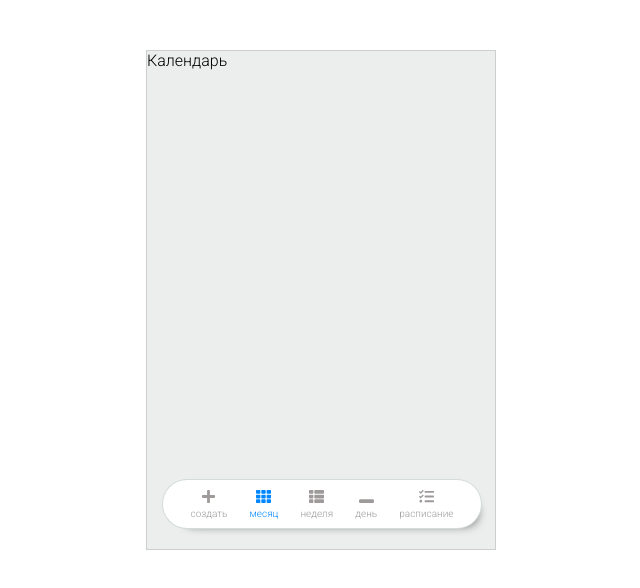
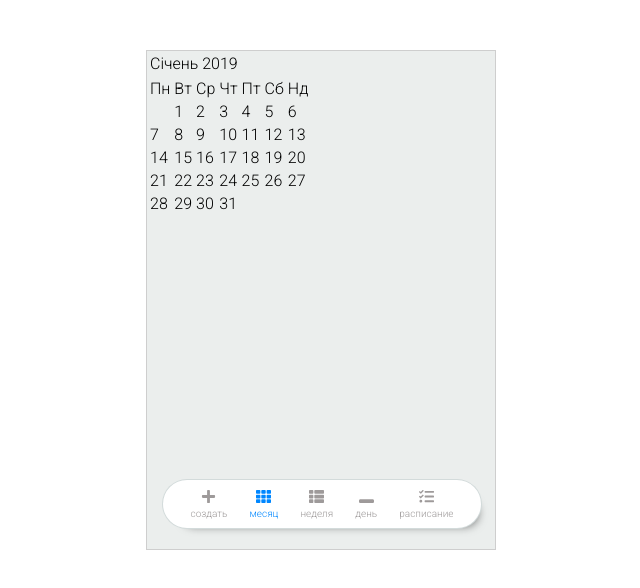
Before and after one commit to Artem-Derevenko/react-calendar, a React (Create React App) app in the folder calendar/: page / in a window 1280 px wide. Shown: the top 588 px of the page, without its empty margins (319-959 px from the left). Built offline with nearby package versions, Linux system fonts and the light colour scheme.

Commit message:
Add Calendar

```diff
--- a/calendar/src/App.js
+++ b/calendar/src/App.js
@@ -32,7 +32,7 @@ class App extends Component {
     return (
       <div className = "App">
         <div className = {`wrap transition ${page}`}>
-          <BlockCalendar />
+          <BlockCalendar { ... this.state } />
           <BlockEvents />
         </div>
         <NavBar
--- a/calendar/src/components/BlockCalendar/BlockCalendar.jsx
+++ b/calendar/src/components/BlockCalendar/BlockCalendar.jsx
@@ -1,11 +1,18 @@
 import React, { Component } from 'react';
+import BlockCalendarMonth from './BlockCalendarMonth.jsx';
+import BlockCalendarDay from './BlockCalendarDay.jsx';
+import BlockCalendarWeek from './BlockCalendarWeek.jsx';
 import '../../css/calendar.css';
 
 class BlockCalendar extends Component {
     render() {
+        const { activeMenu } = this.props;
+
         return (
             <div className="block-calendar">
-                Календарь
+                { activeMenu === 'month' && <BlockCalendarMonth />}
+                { activeMenu === 'week' && <BlockCalendarWeek />}
+                { activeMenu === 'day' && <BlockCalendarDay />}
             </div>
         );
     }
--- a/calendar/src/components/BlockCalendar/BlockCalendarDay.jsx
+++ b/calendar/src/components/BlockCalendar/BlockCalendarDay.jsx
@@ -0,0 +1,13 @@
+import React, { Component } from 'react';
+
+class BlockCalendarDay extends Component {
+    render() {
+        return (
+            <div className="">
+                Day
+            </div>
+        );
+    }
+}
+
+export default BlockCalendarDay;
--- a/calendar/src/components/BlockCalendar/BlockCalendarMonth.jsx
+++ b/calendar/src/components/BlockCalendar/BlockCalendarMonth.jsx
@@ -0,0 +1,100 @@
+import React, { Component } from 'react';
+import ReactDOM from 'react-dom';
+
+const MONTH = ["Січень","Лютий","Березень","Квітень","Травень","Червень","Липень","Серпень","Вересень","Жовтень","Листопад","Грудень"];
+
+class BlockCalendarMonth extends Component {
+    constructor(props) {
+        super(props);
+        this.state = {
+            year: new Date().getFullYear(),
+            month: new Date().getMonth(),
+            monthName: '',
+
+        };
+    }
+
+    getRefTbody = (node) => { this.calendarRef = node }
+
+    componentDidMount() {
+        this.calendar("calendar2", this.state.year, this.state.month);
+    }
+
+    nextMonth = () => {
+
+    }
+
+    prevMonth = () => {
+
+    }
+
+    calendar = (id, year, month) => {
+        let Dlast = new Date(year,month+1,0).getDate(),
+            D = new Date(year,month,Dlast),
+            DNlast = new Date(D.getFullYear(),D.getMonth(),Dlast).getDay(),
+            DNfirst = new Date(D.getFullYear(),D.getMonth(),1).getDay(),
+            calendar = '<tr>';
+
+        if (DNfirst !== 0) {
+            for(let  i = 1; i < DNfirst; i++) calendar += '<td class="empty-cell">';
+        }else{
+            for(let  i = 0; i < 6; i++) calendar += '<td>';
+        }
+        for(let  i = 1; i <= Dlast; i++) {
+            if (i === new Date().getDate() && D.getFullYear() === new Date().getFullYear() && D.getMonth() === new Date().getMonth()) {
+                calendar += '<td class="today">' + i;
+            }else{
+                calendar += '<td>' + i;
+            }
+            if (new Date(D.getFullYear(),D.getMonth(),i).getDay() === 0) {
+                calendar += '<tr>';
+            }
+        }
+        for(let  i = DNlast; i < 7; i++) calendar += '<td class="empty-cell">&nbsp;';
+        this.setState({
+            innerHTML: calendar,
+            monthName: MONTH[D.getMonth()] +' '+ D.getFullYear()
+        });
+        const calendarRef = ReactDOM.findDOMNode(this.calendarRef);
+        calendarRef.innerHTML = calendar;
+        // document.querySelector('#'+id+' tbody').innerHTML = calendar;
+        // document.querySelector('#'+id+' thead td:nth-child(1)').innerHTML = MONTH[D.getMonth()] +' '+ D.getFullYear();
+        // document.querySelector('#'+id+' thead td:nth-child(1)').dataset.month = D.getMonth();
+        // document.querySelector('#'+id+' thead td:nth-child(1)').dataset.year = D.getFullYear();
+    }
+
+    render() {
+        const { calendar, getRefTbody, nextMonth, prevMonth } = this;
+        const { innerHTML, monthName } = this.state;
+
+        return (
+            <div className="">
+                <section>
+                    <table>
+                        <thead>
+                        <tr>
+                            <td className="title" colSpan="5">{monthName}</td>
+                            <td className="prev" onClick={prevMonth} />
+                            <td className="next" onClick={nextMonth} />
+                        </tr>
+                        <tr className="indent"></tr>
+                        <tr>
+                            <td>Пн</td>
+                            <td>Вт</td>
+                            <td>Ср</td>
+                            <td>Чт</td>
+                            <td>Пт</td>
+                            <td>Сб</td>
+                            <td>Нд</td>
+                        </tr>
+                        </thead>
+                        <tbody ref = {getRefTbody}>
+                        </tbody>
+                    </table>
+                </section>
+            </div>
+        );
+    }
+}
+
+export default BlockCalendarMonth;
--- a/calendar/src/components/BlockCalendar/BlockCalendarWeek.jsx
+++ b/calendar/src/components/BlockCalendar/BlockCalendarWeek.jsx
@@ -0,0 +1,13 @@
+import React, { Component } from 'react';
+
+class BlockCalendarWeek extends Component {
+    render() {
+        return (
+            <div className="">
+                Week
+            </div>
+        );
+    }
+}
+
+export default BlockCalendarWeek;
--- a/calendar/src/components/NavBar/NavBar.jsx
+++ b/calendar/src/components/NavBar/NavBar.jsx
@@ -7,7 +7,7 @@ import { FaThList } from 'react-icons/fa';
 import '../../css/navbar.css';
 
 class NavBar extends Component {
-    switchPage = (page, activeMenu) => {
+    switchPage = (page, activeMenu, calendarType) => {
         this.props.switchPage(page, activeMenu);
     }
 
```
